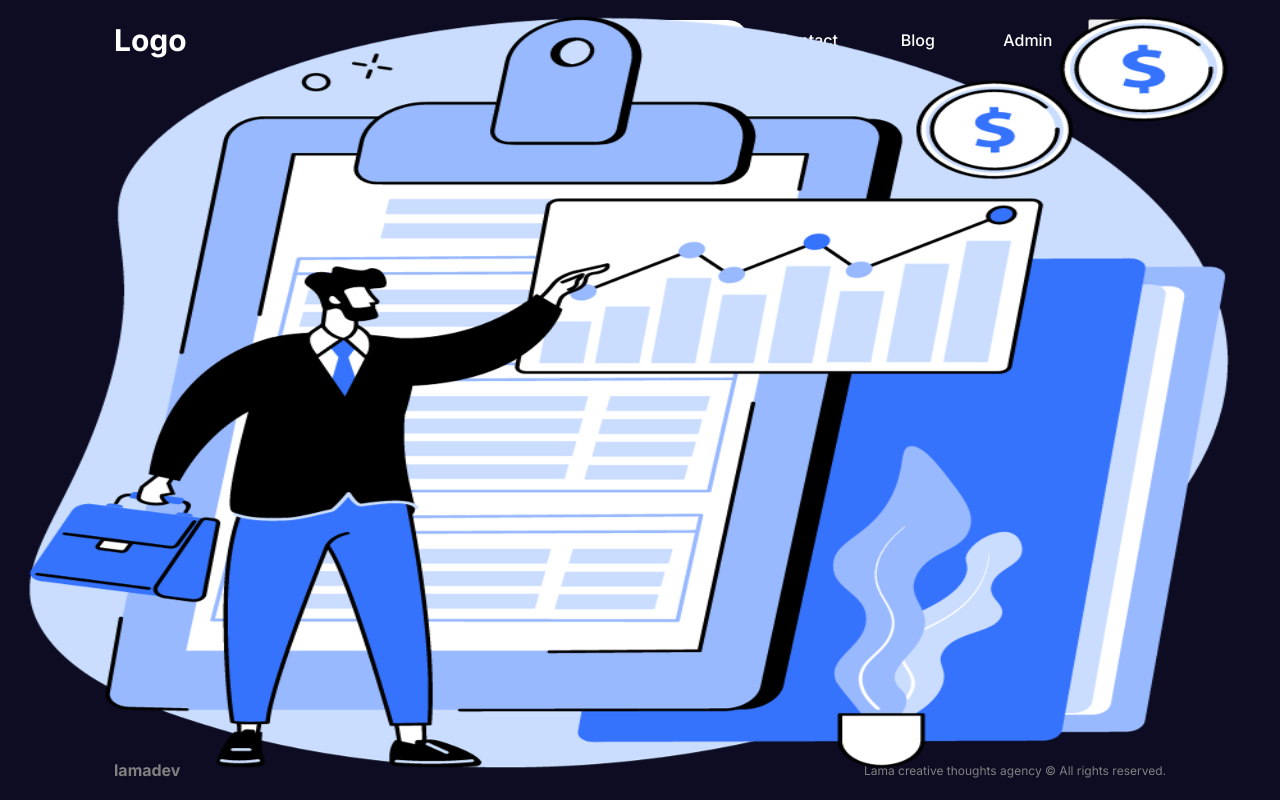
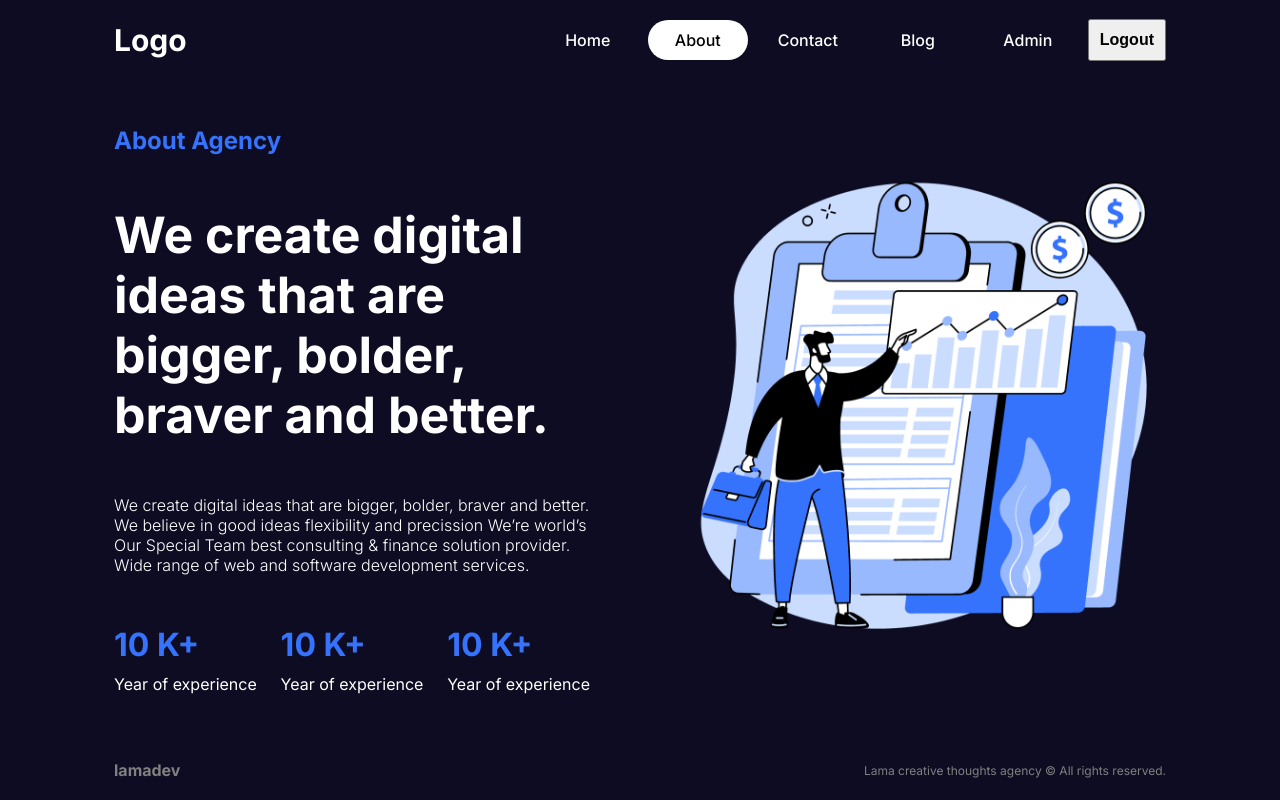
Before and after one commit to hgmaidg/my-nextjs-website, a Next.js app: page /about in a window 1280 px wide. Built offline with nearby package versions, Linux system fonts and the light colour scheme.

Commit message:
style about page

```diff
--- a/src/app/about/about.module.css
+++ b/src/app/about/about.module.css
@@ -1,5 +1,47 @@
+.container {
+  display: flex;
+  gap: 100px;
+}
+.textContainer {
+  flex: 1;
+  display: flex;
+  flex-direction: column;
+  gap: 50px;
+}
 .imgContainer {
-    position: relative;
-    width: 100%;
-    height: 500px;
+  flex: 1;
+  position: relative;
 }
+
+.title {
+  font-size: 50px;
+}
+
+.subtitle {
+  color: var(--btn);
+}
+
+.desc {
+  font-size: 16px;
+  font-weight: 300;
+}
+
+.boxes {
+  display: flex;
+  align-items: center;
+  justify-content: space-between;
+}
+
+.box {
+  display: flex;
+  flex-direction: column;
+  gap: 10px;
+}
+
+.box h1 {
+  color: var(--btn);
+}
+
+.aboutImg {
+  object-fit: contain;
+}
--- a/src/app/about/page.jsx
+++ b/src/app/about/page.jsx
@@ -5,7 +5,40 @@
   return (
     <div>
       <div className={styles.container}>
-        <Image src="/about.png" alt="" fill />
+        <div className={styles.textContainer}>
+          <h2 className={styles.subtitle}>About Agency</h2>
+          <h1 className={styles.title}>
+            We create digital ideas that are bigger, bolder, braver and better.
+          </h1>
+          <p className={styles.desc}>
+            We create digital ideas that are bigger, bolder, braver and better.
+            We believe in good ideas flexibility and precission We’re world’s
+            Our Special Team best consulting & finance solution provider. Wide
+            range of web and software development services.
+          </p>
+          <div className={styles.boxes}>
+            <div className={styles.box}>
+              <h1>10 K+</h1>
+              <p>Year of experience</p>
+            </div>
+            <div className={styles.box}>
+              <h1>10 K+</h1>
+              <p>Year of experience</p>
+            </div>
+            <div className={styles.box}>
+              <h1>10 K+</h1>
+              <p>Year of experience</p>
+            </div>
+          </div>
+        </div>
+        <div className={styles.imgContainer}>
+          <Image
+            src="/about.png"
+            alt="About Image"
+            fill
+            className={styles.aboutImg}
+          />
+        </div>
       </div>
     </div>
   );
--- a/src/components/navbar/links/links.module.css
+++ b/src/components/navbar/links/links.module.css
@@ -24,10 +24,11 @@
   }
   .mobileLinks {
     position: absolute;
-    top: 100px;
+    top: 80px;
     right: 0;
-    width: 50%;
-    height: calc(100vh - 100px);
+    width: 30%;
+    /* height: calc(100vh - 100px); */
+    height: 100vh;
     /* background-color: var(--bg); */
     background-color: rebeccapurple;
     display: flex;
--- a/src/components/navbar/links/navLinks/navLink.module.css
+++ b/src/components/navbar/links/navLinks/navLink.module.css
@@ -4,6 +4,7 @@
   border-radius: 20px;
   text-align: center;
   font-weight: 500;
+  /* cursor: pointer; */
 }
 
 .active {
```
Lines whose indentation alone changed are shown as unchanged.
